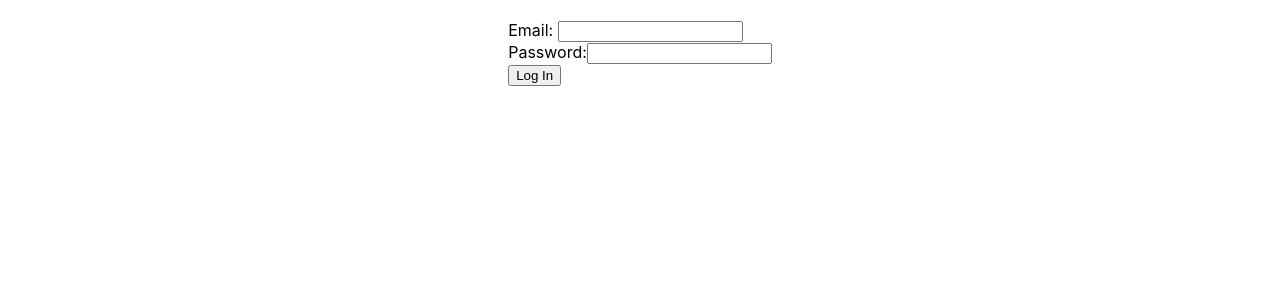
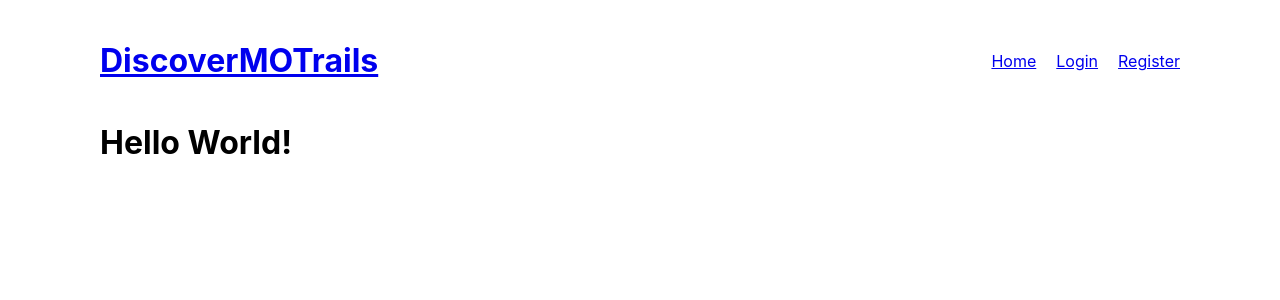
Before and after one commit to schmidward/DiscoverMOTrailsDev, a React (Create React App) app: page / in a window 1280 px wide. Shown: the top 300 px of the page. Built offline with nearby package versions, Linux system fonts and the light colour scheme.

Commit message:
changes back on the login form

```diff
--- a/src/App.js
+++ b/src/App.js
@@ -12,11 +12,11 @@ import Preferences from './pages/preferences.js'
 
 function App() {
 
-  const [token, setToken] = useState();
+  // const [token, setToken] = useState();
 
-  if(!token) {
-    return <Login setToken={setToken} />
-  }
+  // if(!token) {
+  //   return <Login setToken={setToken} />
+  // }
 
   return (
     <Router>
--- a/src/pages/Login/login.js
+++ b/src/pages/Login/login.js
@@ -1,6 +1,6 @@
 import React, { useState } from 'react';
 import { useForm } from 'react-hook-form';
-// import axios from 'axios';
+import axios from 'axios';
 import PropTypes from 'prop-types';
 import './login.css';
 
@@ -17,8 +17,8 @@ import './login.css';
 // }
 
 export default function Login() {
-//   const [username, setUserName] = useState();
-//   const [password, setPassword] = useState();
+  const [username, setUserName] = useState();
+  const [password, setPassword] = useState();
 
 //   const handleSubmit = async e => {
 //     e.preventDefault();
@@ -35,18 +35,35 @@ export default function Login() {
     // formState: { errors },
   } = useForm();
 
+/* TODO: Convert login function to axios */
+
+  async function getUser() {
+    try {
+      const response = await axios.get('http://localhost:8080/user', {},{
+      auth: {
+        username: username,
+        password: password
+      },
+      env: {
+        // The FormData class to be used to automatically serialize the payload into a FormData object
+        FormData: window?.FormData
+      }}
+    );
+    console.log(response);
+    console.log(response.json());
+    } catch (error) {
+      console.error(error);
+    }
+  }
+
   const onSubmit = (data) => {
     console.log(data);
     var basicAuth = 'Basic ' + btoa(data.username + ':' + data.password);
     console.log(basicAuth);
-    fetch('http://localhost:8080/user', {
-      method: 'GET',
-      headers: {
-        'Authorization': basicAuth
-    }
-    })
-    .then(response => response.json())
-    .then(json => console.log(json));
+    setUserName(data.username);
+    setPassword(data.password);
+    getUser();
+
   }
 
   return (
```
